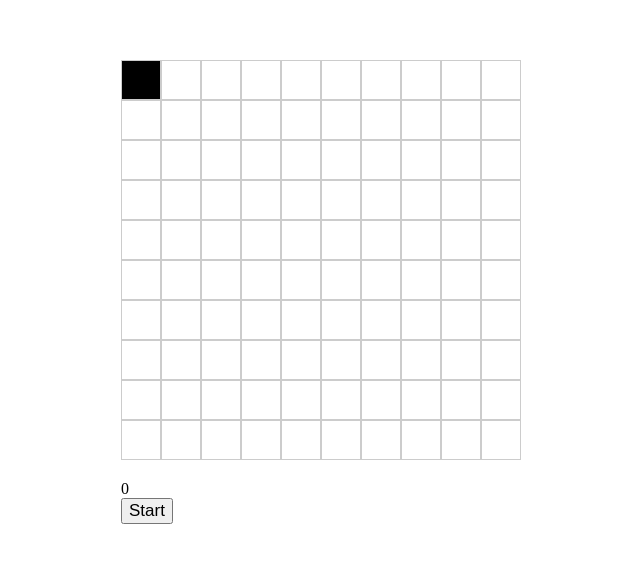
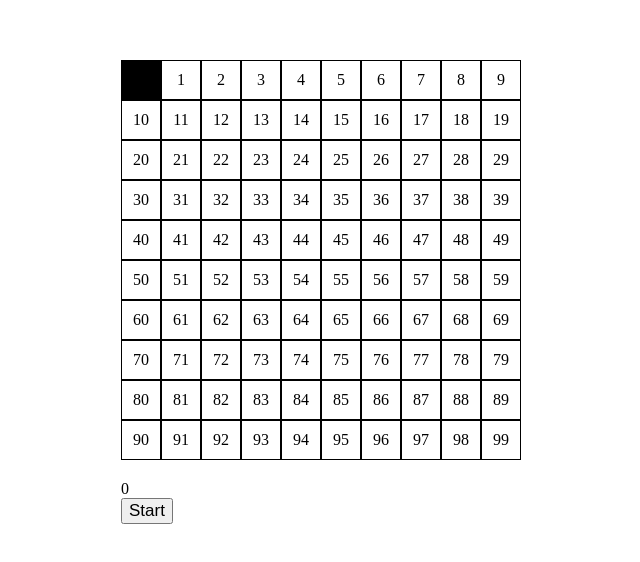
Before and after one commit to AlamaganKhalif/Snake, a plain HTML site: page snake.html in a window 1280 px wide. Shown: the part 160-722 px from the top of the page, without its empty margins (319-959 px from the left). Drawn offline with Linux system fonts and the light colour scheme.

```diff
--- a/css/main.css
+++ b/css/main.css
@@ -9,7 +9,6 @@ body{
    display: flex;
    justify-content: center;
    padding: 200px;
-
 }
 
 .grid{
@@ -17,22 +16,20 @@ body{
     display: flex;
     flex-wrap: wrap;
     margin: 20px 0;
+    gap: 0;
 }
 
 .container{
     display: flex;
     flex-direction: column-reverse;
     align-items: flex-start;
-
 }
 
 .grid div {
     width: 40px;
     height: 40px;
-    border: none;
-    border: 1px solid #ccc;
     box-sizing: border-box;
-    color: transparent;
+    border: 1px solid black;
     display: flex;
     justify-content: center;
     align-items: center;
--- a/scripts/app.js
+++ b/scripts/app.js
@@ -37,7 +37,7 @@ statusDisplay.textContent = "";
 snake.forEach(index => cells[index].classList.add("snake"))
 
 generateApple()
-gameInterval = setInterval(move, 200)
+gameInterval = setInterval(move, 150)
 
 }
 
@@ -95,7 +95,6 @@ function control(move) {
     else if (move.key === "ArrowDown" && direction !== -width) direction =  width
 
 }
-
 document.addEventListener("keydown", control)
 createGrid()
 StartGame()
--- a/snake.html
+++ b/snake.html
@@ -5,7 +5,7 @@
     <meta name="viewport" content="width=device-width, initial-scale=1.0">
     <script defer src="./scripts/app.js"></script>
     <link rel="stylesheet" href="./css/main.css">
-    <title>Document</title>
+    <title>Snake</title>
 </head>
 <body>
     <div class="container">
```
